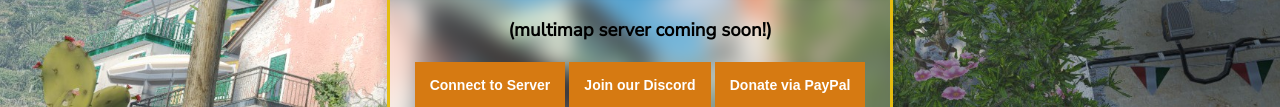
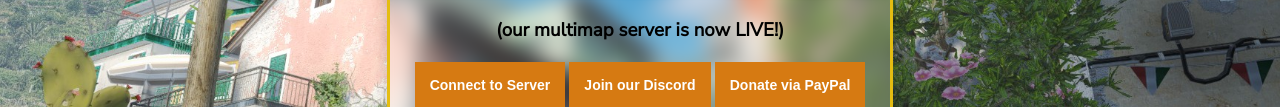
Before and after one commit to callouts-gg/website, a plain HTML site: page index.html in a window 1280 px wide. Shown: the part 272-379 px from the top of the page. Drawn offline with Linux system fonts and the light colour scheme.

Commit message:
Multimap Server now live!

```diff
--- a/index.html
+++ b/index.html
@@ -15,7 +15,7 @@
 			<header>
 				<h1><b>Callouts.GG</b></h1>
 				<h2>Every Callout. <br>Every CSGO map. <br>All clearly marked. <br>All in one server. </h2>
-				<h3>(multimap server coming soon!)</h3>
+				<h3>(our multimap server is now LIVE!)</h3>
 			</header>
 			<nav>
 				<a href="steam://connect/tuscancallouts.pracc.club:27703"><button class="button"><b>Connect to Server</b></button></a>
```
